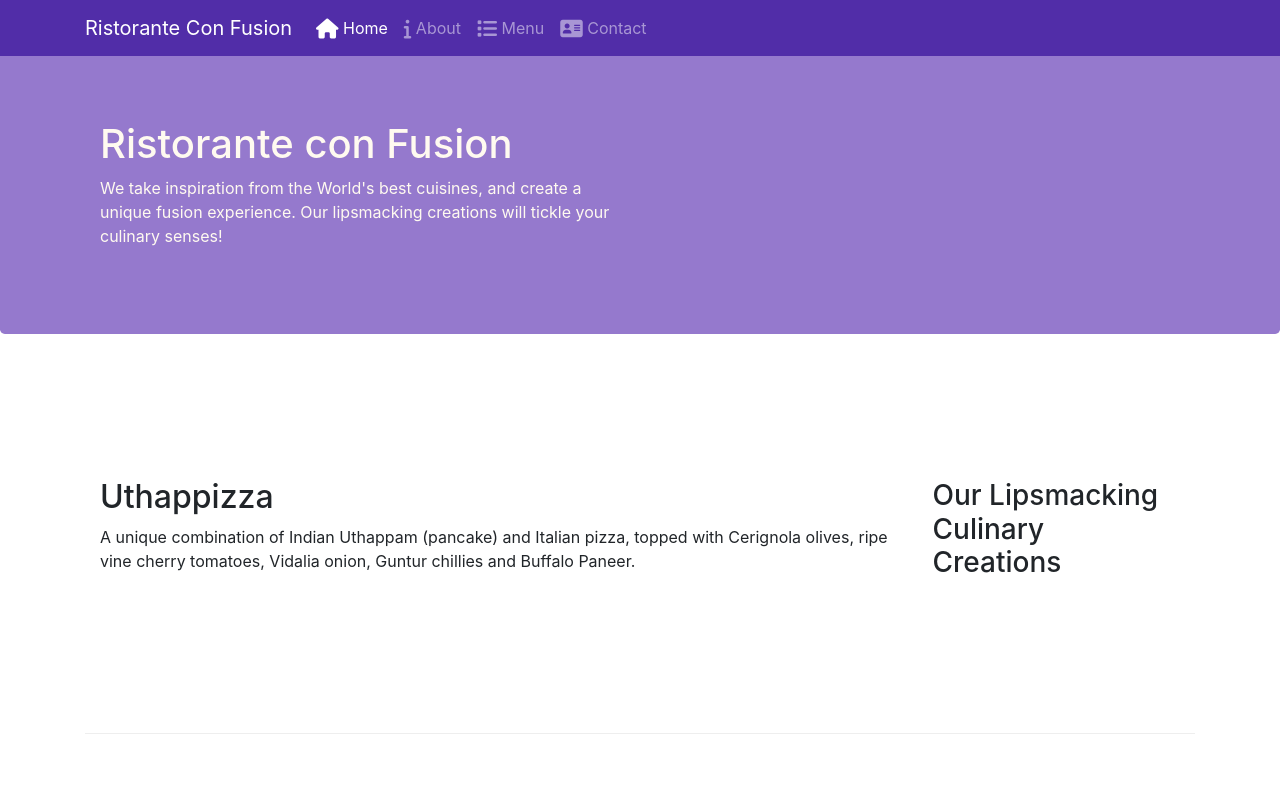
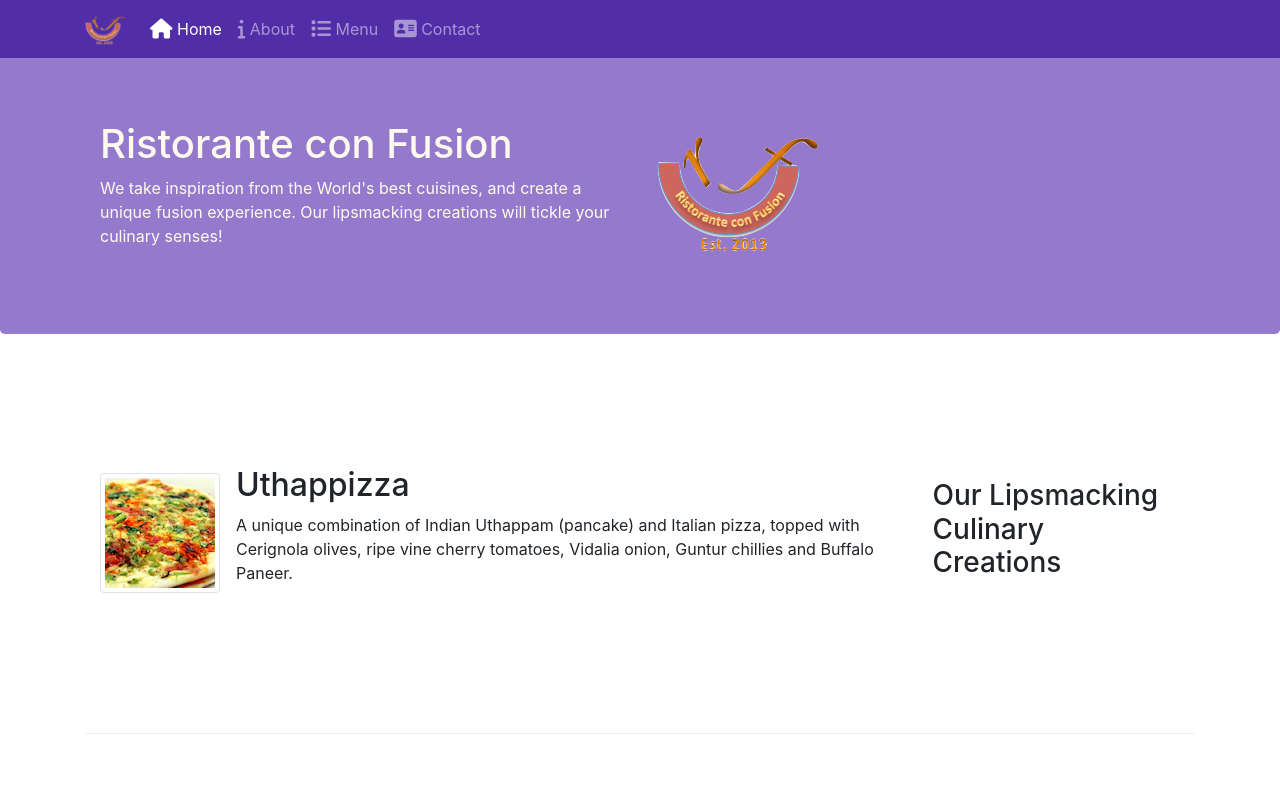
Before and after one commit to premnathkulal1/Courcera_Bootstrap_Cource_2, a plain HTML site: page index.html in a window 1280 px wide. Shown: the top 800 px of the page. Drawn offline with nearby package versions, Linux system fonts and the light colour scheme.

Commit message:
Images and Media

```diff
--- a/index.html
+++ b/index.html
@@ -20,7 +20,7 @@
 
     <nav class="navbar navbar-dark navbar-expand-sm fixed-top">
         <div class="container">
-            <a class="navbar-brand" href="#">Ristorante Con Fusion</a>
+            <a class="navbar-brand" href="#"><img src="img/logo.png" height="30" width="41"></a>
             <button class="navbar-toggler" type="button" data-toggle="collapse" data-target="#Navbar">
                 <span class="navbar-toggler-icon"></span>
             </button>
@@ -44,7 +44,8 @@
                     <h1>Ristorante con Fusion</h1>
                     <p>We take inspiration from the World's best cuisines, and create a unique fusion experience. Our lipsmacking creations will tickle your culinary senses!</p>
                 </div>
-                <div class="col-12 col-sm">
+                <div class="col-12 col-sm align-self-center">
+			<img src="img/logo.png" class="img-fluid">
                 </div>
             </div>
         </div>
@@ -56,8 +57,13 @@
                 <h3>Our Lipsmacking Culinary Creations</h3>
             </div>
             <div class="col col-sm order-sm-first col-md">
-                <h2>Uthappizza</h2>
-                <p>A unique combination of Indian Uthappam (pancake) and Italian pizza, topped with Cerignola olives, ripe vine cherry tomatoes, Vidalia onion, Guntur chillies and Buffalo Paneer.</p>
+            	<div class="media">
+            		<img class="d-flex mr-3 img-thumbnail align-self-center" src="img/uthappizza.png" alt="Uthappizza">
+            		<div class="media-body">
+				<h2 class="mt-0">Uthappizza</h2>
+				<p>A unique combination of Indian Uthappam (pancake) and Italian pizza, topped with Cerignola olives, ripe vine cherry tomatoes, Vidalia onion, Guntur chillies and Buffalo Paneer.</p>
+            		</div>
+            	</div>
             </div>
         </div>
 
@@ -77,9 +83,14 @@
                 <h3>Meet our Culinary Specialists</h3>
             </div>
             <div class="col col-sm order-sm-first col-md">
-                <h2>Alberto Somayya</h2>
-                <h4>Executive Chef</h4>
-                <p>Award winning three-star Michelin chef with wide International experience having worked closely with whos-who in the culinary world, he specializes in creating mouthwatering Indo-Italian fusion experiences. </p>
+            	<div class="media">
+            		<img class="d-flex mr-3 img-thumbnail align-self-center" src="img/alberto.png" alt="alberto">
+            		<div class="media-body">
+            		        <h2>Alberto Somayya</h2>
+				<h4>Executive Chef</h4>
+				<p>Award winning three-star Michelin chef with wide International experience having worked closely with whos-who in the culinary world, he specializes in creating mouthwatering Indo-Italian fusion experiences. </p>
+            		</div>
+            	</div>
             </div>
         </div>
     </div>
```
Also changed, not shown: aboutus.html (+3 -2 lines), contactus.html (+5 -2 lines), img/alberto.png (added), img/buffet.png (added), img/logo.png (added), img/uthappizza.png (added), 1 other file.
